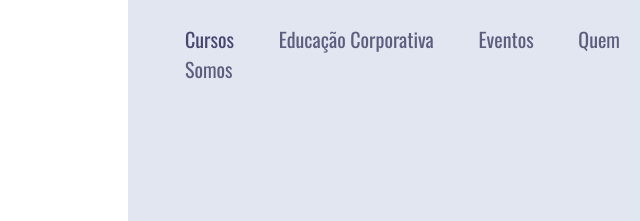
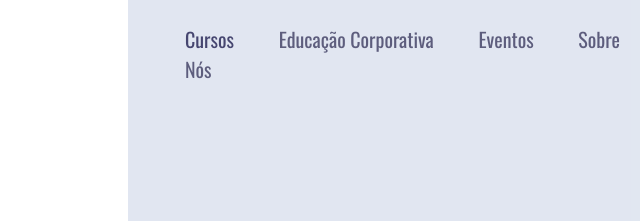
Before and after one commit to guiemiliano/Projeto-Site-Responsivo-1, a plain HTML site: page index.html in a window 1280 px wide. Shown: the top 221 px of the page, 640-1280 px from the left. Drawn offline with nearby package versions, Linux system fonts and the light colour scheme.

Commit message:
Alteração no header

```diff
--- a/index.html
+++ b/index.html
@@ -23,7 +23,7 @@
                 <a>Cursos</a>
                 <a>Educação Corporativa</a>
                 <a>Eventos</a>
-                <a>Quem Somos</a>
+                <a>Sobre Nós</a>
             </header>
             <img src="./img/development-4536630_960_720.webp" alt="web-img">
         </section>
```
